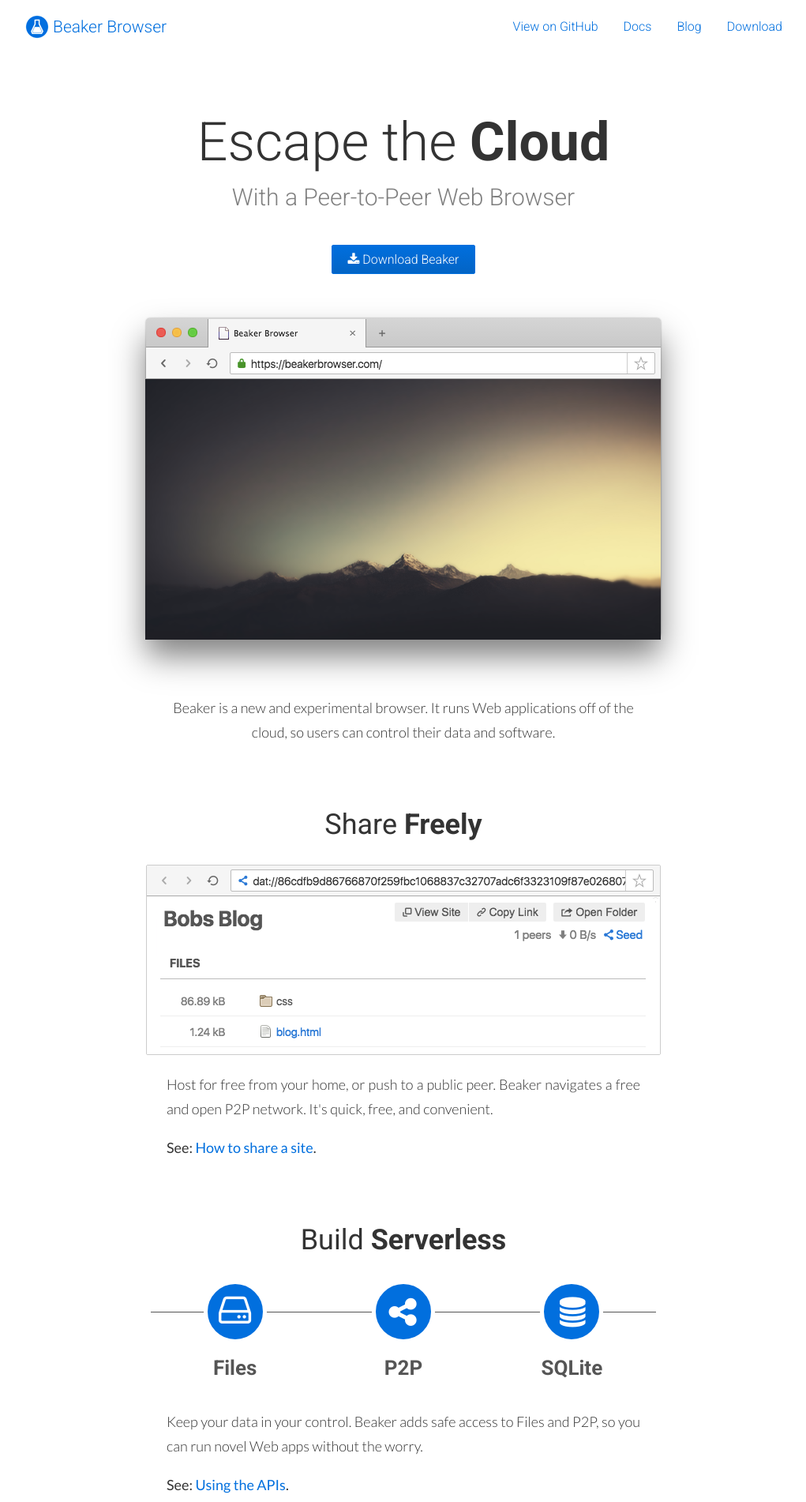
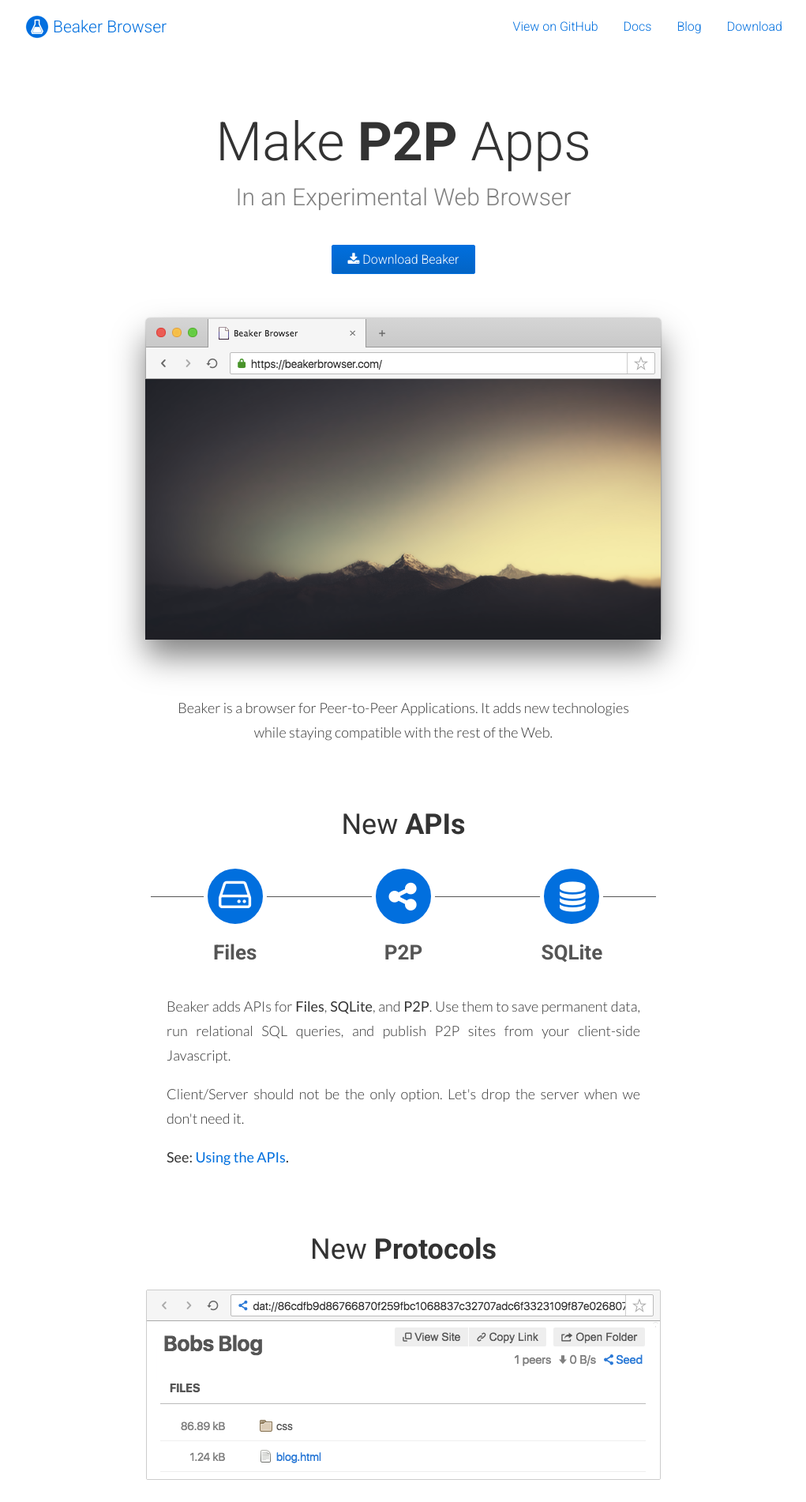
Before and after one commit to beakerbrowser/beakerbrowser.com, a Jekyll site: the page built from index.html, in a window 1280 px wide. Shown: the top 1902 px of the page at 79% size, without its empty margins (129-1150 px from the left). Built offline with Jekyll 4.4.1, drawn with Linux system fonts in a browser that asks for light colours; some of the changed text lies outside the part shown.

Commit message:
FP updates

```diff
--- a/css/main.scss
+++ b/css/main.scss
@@ -31,6 +31,10 @@
 
 .flex-spacer {
   flex: 1;
+}
+
+.breakable {
+  word-break: break-all;
 }
 
 .btn {
--- a/index.html
+++ b/index.html
@@ -6,8 +6,8 @@
 
   <div class="hero-wrapper">
     <div class="hero">
-      <h2>Escape the <strong>Cloud</strong></h2>
-      <h3>With a Peer-to-Peer Web Browser</h3>
+      <h2>Make <strong>P2P</strong> Apps</h2>
+      <h3>In an Experimental Web Browser</h3>
       <div class="hero-btns">
         <!--<a class="btn btn-secondary" href="#"><i class="fa fa-play" aria-hidden="true"></i> Watch Video</a>--><a class="btn btn-primary" href="#"><i class="fa fa-download" aria-hidden="true"></i> Download Beaker</a>
       </div>
@@ -17,22 +17,12 @@
 
   <div class="section less-top-margin center">
     <div class="desc">
-      <p>Beaker is a new and experimental browser. It runs Web applications off of the cloud, so users can control their data and software.</p>
+      <p>Beaker is a browser for Peer-to-Peer Applications. It adds new technologies while staying compatible with the rest of the Web.</p>
     </div>
   </div>
 
   <div class="section">
-    <h3>Share <strong>Freely</strong></h3>
-    <img class="bordered" src="/img/screenshot2.png">
-    <div class="desc">
-      <p>Host for free from your home, or push to a public peer. Beaker navigates a free and open P2P network. It's quick, free, and convenient.</p>
-
-      <p><strong>See: <a href="TODO">How to share a site</a>.</strong></p>
-    </div>
-  </div>
-
-  <div class="section">
-    <h3>Build <strong>Serverless</strong></h3>
+    <h3>New <strong>APIs</strong></h3>
     <div class="apis">
       <div class="api">
         <div class="orb"><i class="fa fa-hdd-o" aria-hidden="true"></i></div>
@@ -48,14 +38,28 @@
       </div>
     </div>
     <div class="desc">
-      <p>Keep your data in your control. Beaker adds safe access to Files and P2P, so you can run novel Web apps without the worry.</p>
+      <p>Beaker adds APIs for <strong>Files</strong>, <strong>SQLite</strong>, and <strong>P2P</strong>. Use them to save permanent data, run relational SQL queries, and publish P2P sites from your client-side Javascript.</p>
+
+      <p>Client/Server should not be the only option. Let's drop the server when we don't need it.</p>
 
       <p><strong>See: <a href="TODO">Using the APIs</a>.</strong></p>
     </div>
   </div>
 
   <div class="section">
-    <h3>Still <strong>Old-School</strong></h3>
+    <h3>New <strong>Protocols</strong></h3>
+    <img class="bordered" src="/img/screenshot2.png">
+    <div class="desc">
+      <p><strong>"Git meets BitTorrent."</strong> <a href="https://github.com/datproject/docs/blob/master/docs/hyperdrive_spec.md">The Hyperdrive protocol</a> shares signed, versioned files on a peer-to-peer network.</p>
+
+      <p>Fork directly from the browser. Host from home, or push to a public peer. It browses just like HTTP, and you only seed the sites you choose to seed.</p>
+
+      <p><strong>See: <a href="TODO">How to share a site</a>.</strong></p>
+    </div>
+  </div>
+
+  <div class="section center" style="margin-bottom: 60px">
+    <h3>100% <strong>Old-School</strong></h3>
     <div class="desc">
       <p>Beaker browses the old-school Web too. We figure that's still a good idea.</p>
     </div>
@@ -63,9 +67,9 @@
   </div>
 
   <div class="section center">
-    <h3 style="margin-bottom: 20px"><strong>Enough</strong> of the Cloud</h3>
+    <h3 style="margin-bottom: 20px"><strong>Join us</strong></h3>
     <div class="desc">
-      <p>Try the browser that gives you the best of Desktop and the Web.</p>
+      <p>We're in beta, our source-code is modified MIT-licensed, and our issue tracker is open too. Join us in #beakerbrowser on Freenode.</p>
     </div>
     <div class="hero-btns">
       <a class="btn btn-secondary" href="/docs"><i class="fa fa-book" aria-hidden="true"></i> Read the Docs</a><a class="btn btn-primary" href="#"><i class="fa fa-download" aria-hidden="true"></i> Download the Beta</a>
@@ -73,4 +77,40 @@
     <div><a href="https://github.com/pfrazee/beaker">View on GitHub</a></div>
   </div>
 
+  <!--<div class="section mini-faq center">
+    <h3>FAQ</h3>
+    <div class="desc">
+      <p>
+        <strong>What do peer-to-peer URLs look like?</strong><br>
+        They're 64-character hex strings.<br>
+        <a href="#">Read more &raquo;</a>
+      </p>
+      <p>
+        <strong>Can I use DNS to create short URLs?</strong><br>
+        Yes, but it's not secure yet.<br>
+        <a href="#">Read why &raquo;</a>
+      </p>
+      <p>
+        <strong>Is the network anonymous?</strong><br>
+        No. Other users are able to see your IP.<br>
+        <a href="#">Read more &raquo;</a>
+      </p>
+      <p>
+        <strong>Why stop using the cloud?</strong><br>
+        Creative freedom, data-privacy, and lower costs.<br>
+        <a href="#">Read more &raquo;</a>
+      </p>
+      <p>
+        <strong>Can I browse regular HTTP/S sites?</strong><br>
+        Yes. Beaker browses the normal Web.<br>
+        <a href="#">Read more &raquo;</a>
+      </p>
+      <p>
+        <strong>Is Beaker built entirely from scratch?</strong><br>
+        No. It's a fork of the Chrome browser.<br>
+        <a href="#">Read more &raquo;</a>
+      </p>
+    </div>
+  </div>-->
+
 </div>
```
